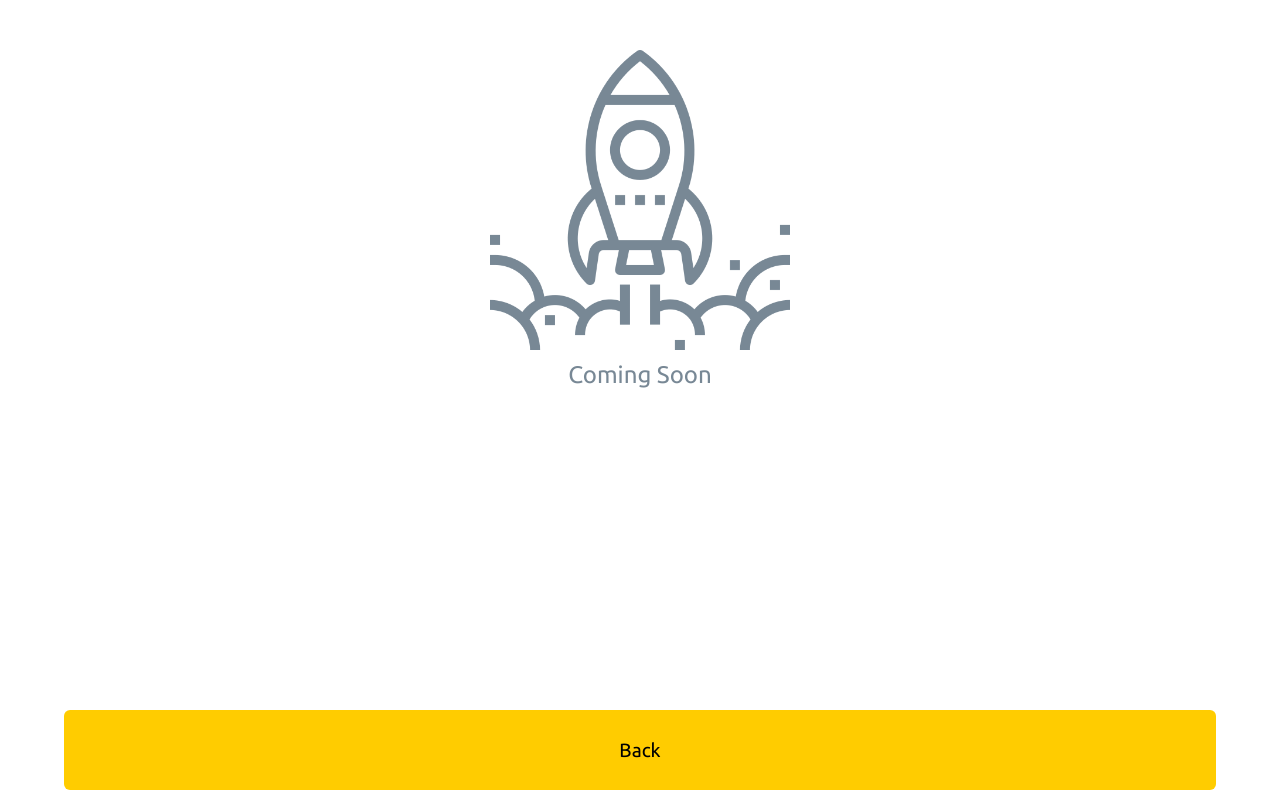
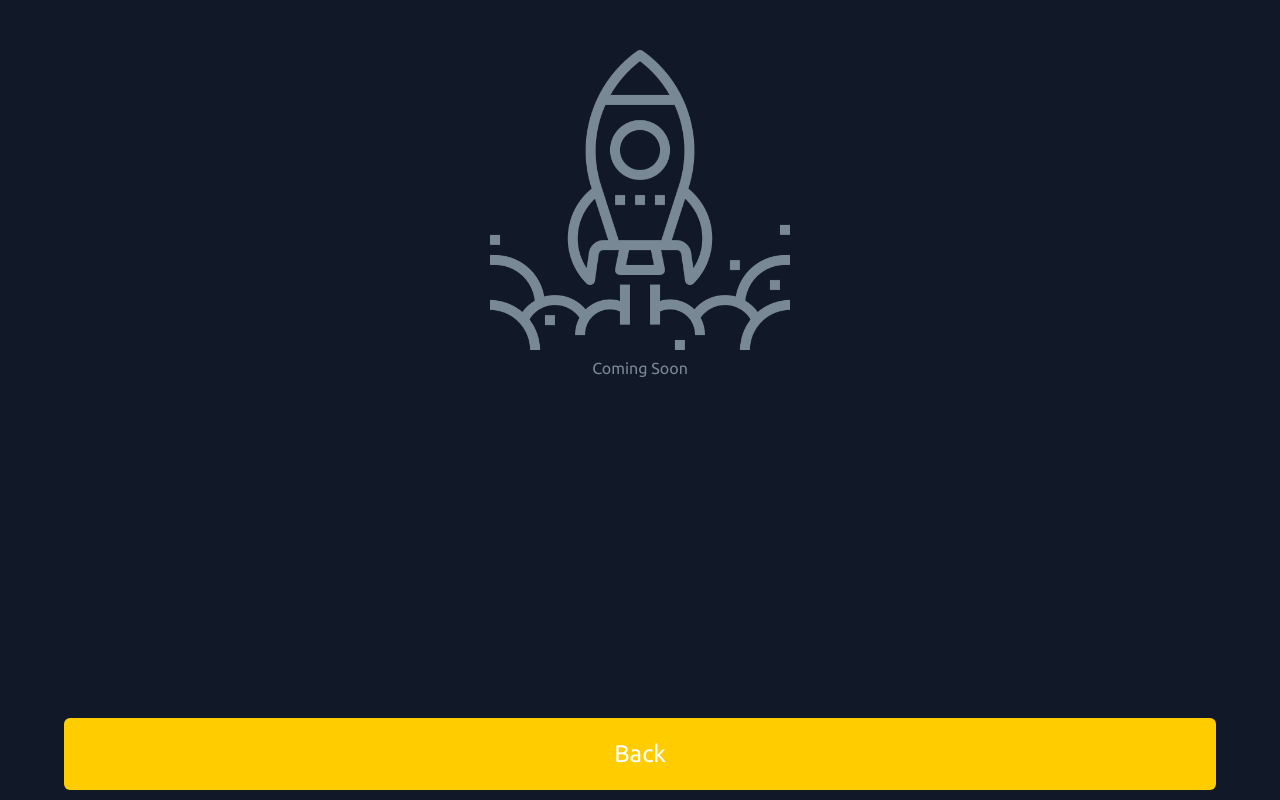
Before and after one commit to Mcdemzy/cryptonaryBit, a React (Vite) app: page /swap in a window 1280 px wide. Built offline with nearby package versions, Linux system fonts and the light colour scheme; a web font is replaced by a local one.

Commit message:
Deploying to vercel / Updates

```diff
--- a/src/component/coming/Coming.tsx
+++ b/src/component/coming/Coming.tsx
@@ -7,13 +7,13 @@ const Coming = () => {
 
   return (
     <>
-      <section>
+      <section className="bg-gray-900 h-[100vh]">
         <div className="coming-soon">
           <img src={Rocket} alt="Rocket" width={300} />
           <p>Coming Soon</p>
         </div>
         <div onClick={() => navigate(-1)} className="coming-home">
-          <button>Back</button>
+          <button className="text-2xl">Back</button>
         </div>
       </section>
     </>
--- a/src/component/coming/coming.css
+++ b/src/component/coming/coming.css
@@ -5,8 +5,9 @@
   align-items: center;
   gap: 5px;
   color: #788895;
-  margin-top: 50px;
-  font-size: 1.5rem;
+  padding-top: 50px;
+  /* font-size: 1.5rem; */
+  /* background: var(--color-bg-variant); */
 }
 .rocket__container img {
   padding: 10px;
@@ -19,8 +20,9 @@
   left: 50%;
   transform: translateX(-50%);
   width: 90vw;
-  height: 10vh;
+  height: 9vh;
   background: var(--text-primary);
+  color: var(--text-white);
   display: flex;
   justify-content: center;
   align-items: center;
--- a/src/component/wallet/Wallet.tsx
+++ b/src/component/wallet/Wallet.tsx
@@ -21,7 +21,6 @@ import "./wallet.css";
 import { toast } from "react-toastify";
 import "react-toastify/dist/ReactToastify.css";
 
-// Define the Wallet type
 type Wallet = {
   icon: string;
   name: string;
```
